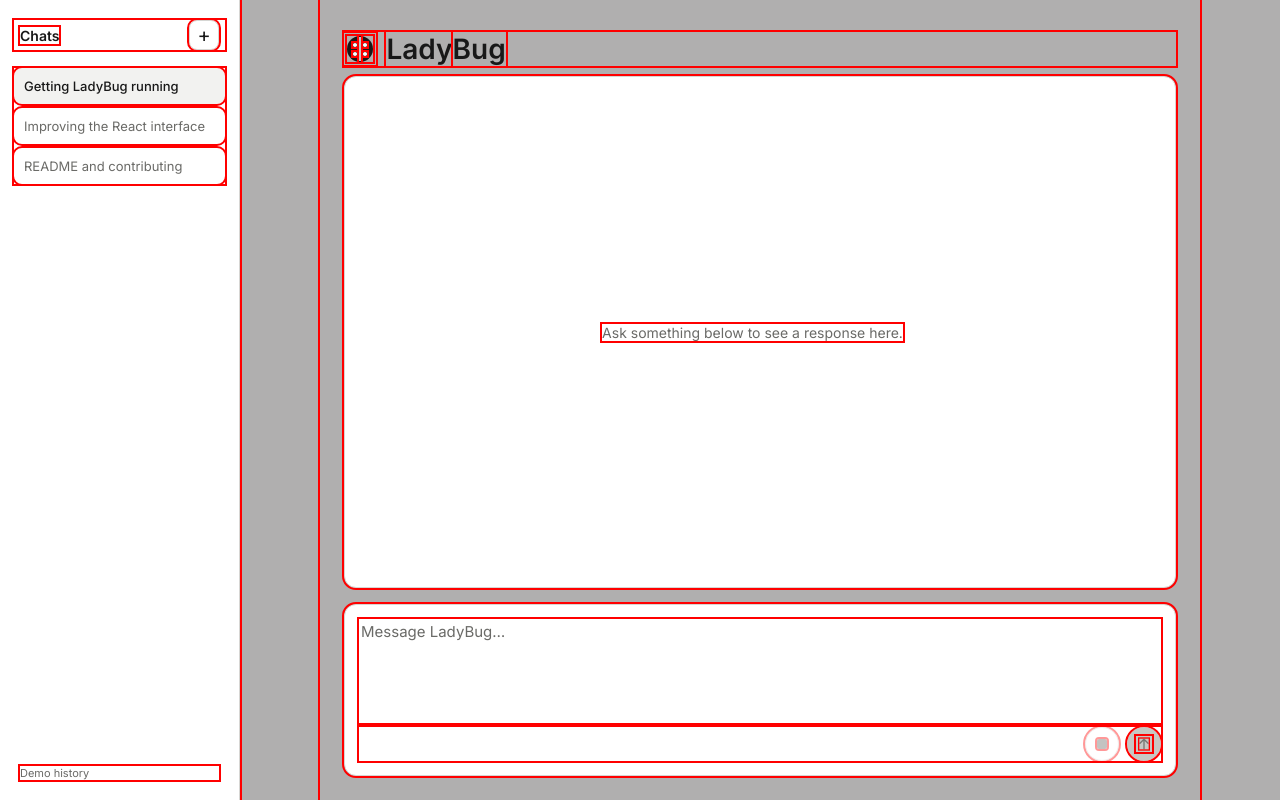
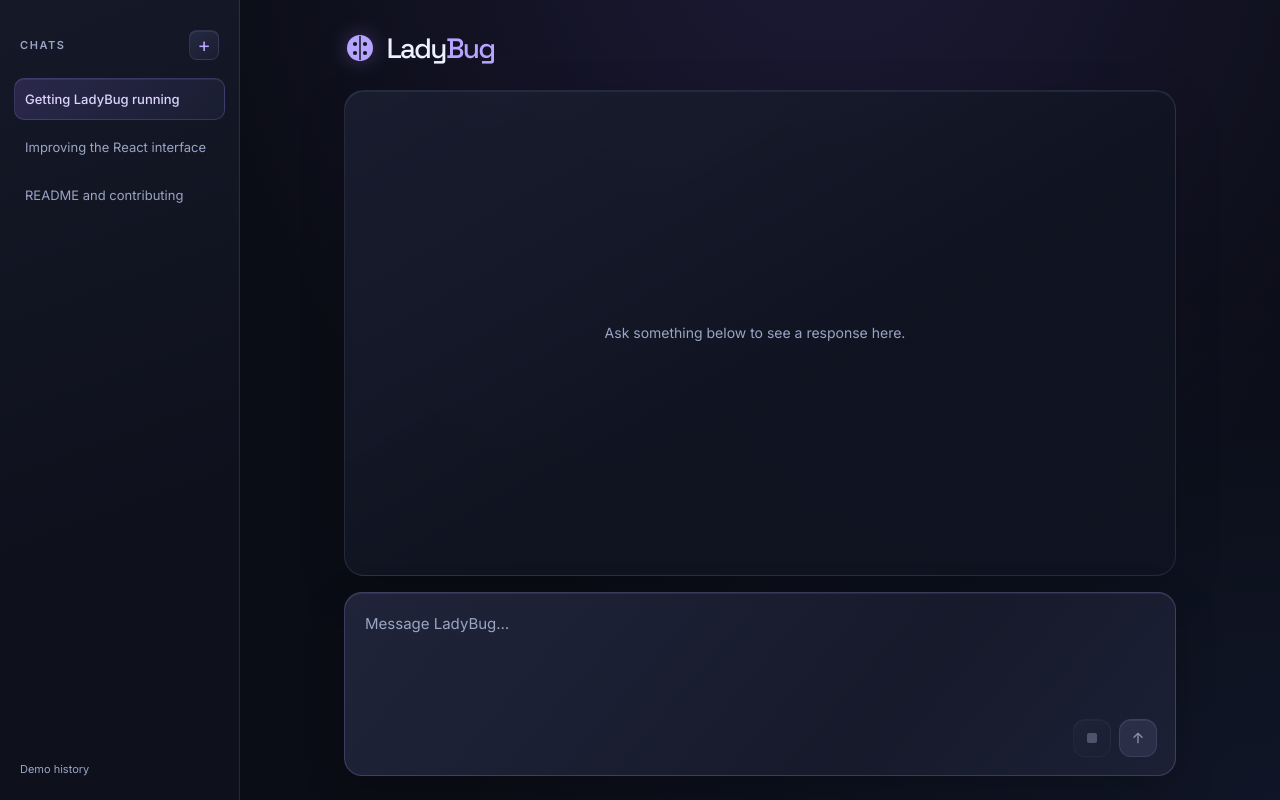
Before and after one commit to noob339/lbclient, a React (Vite) app: page / in a window 1280 px wide. Built offline with nearby package versions, Linux system fonts and the light colour scheme.

Commit message:
Add glossy dark theme with violet and blue accents

```diff
--- a/src/App.module.css
+++ b/src/App.module.css
@@ -1,39 +1,13 @@
-.app,
-.app * {
-    box-sizing: border-box;
-}
-
-* {
-    outline: 2px solid red;
-}
-:global(body) {
-    margin: 0;
-    background: #f2f2f0;
-}
-
 .app {
-    --lb-bg: #f2f2f0;
-    --lb-surface: #ffffff;
-    --lb-border: #d6d6d3;
-    --lb-text: #181818;
-    --lb-text-muted: #6a6a67;
-    --lb-control: #202020;
-    --lb-control-hover: #363636;
-    --lb-focus: #777773;
-    --lb-font-body:
-        Inter, ui-sans-serif, system-ui, -apple-system, BlinkMacSystemFont,
-        "Segoe UI", sans-serif;
-    --lb-font-mono: "SFMono-Regular", Consolas, "Liberation Mono", monospace;
-
     display: grid;
     grid-template-columns: 240px minmax(0, 1fr);
     height: 100vh;
+    height: 100dvh;
     overflow: hidden;
-    background: rgb(
-        176,
-        175,
-        175
-    ); /* this affects the background outside the prompt, sidebar and threadbox*/
+    background:
+        radial-gradient(ellipse at 65% -15%, rgba(111, 85, 203, 0.18), transparent 55%),
+        radial-gradient(ellipse at 100% 100%, rgba(49, 86, 160, 0.12), transparent 45%),
+        var(--lb-bg);
     color: var(--lb-text);
     font-family: var(--lb-font-body);
 }
@@ -43,10 +17,11 @@
     flex-direction: column;
     width: min(100%, 880px);
     height: 100vh;
+    height: 100dvh;
     min-width: 0;
     min-height: 0;
     margin: 0 auto;
-    padding: 32px 24px 24px;
+    padding: 30px 24px 24px;
 }
 
 @media (max-width: 720px) {
--- a/src/components/HaltBtn.module.css
+++ b/src/components/HaltBtn.module.css
@@ -1,9 +1,10 @@
 .haltBtn {
-  width: 34px;
-  height: 34px;
-  border-radius: 50%;
+  width: 38px;
+  height: 38px;
+  border-radius: 12px;
   border: 1px solid var(--lb-border);
-  background: var(--lb-surface);
+  background: linear-gradient(145deg, #272c43, #1b2033);
+  box-shadow: var(--lb-sheen);
   color: var(--lb-text-muted);
   display: flex;
   align-items: center;
@@ -13,12 +14,12 @@
 }
 
 .haltBtn:not(:disabled) {
-  border-color: var(--lb-control);
-  color: var(--lb-control);
+  border-color: var(--lb-accent);
+  color: var(--lb-accent);
 }
 
 .haltBtn:hover:not(:disabled) {
-  background: var(--lb-bg);
+  background: #30304d;
 }
 
 .haltBtn:disabled {
--- a/src/components/HistorySideBar.module.css
+++ b/src/components/HistorySideBar.module.css
@@ -3,10 +3,12 @@
     flex-direction: column;
     min-width: 0;
     height: 100vh;
-    padding: 20px 14px;
+    height: 100dvh;
+    padding: 30px 14px 24px;
     overflow-y: auto;
     border-right: 1px solid var(--lb-border);
-    background: var(--lb-surface);
+    background: linear-gradient(160deg, #151827, #0e111c 65%);
+    box-shadow: inset -1px 0 0 rgba(255, 255, 255, 0.015);
 }
 
 .header {
@@ -18,9 +20,11 @@
 }
 
 .title {
-    color: var(--lb-text);
-    font-size: 14px;
+    color: var(--lb-text-muted);
+    font-size: 11px;
     font-weight: 600;
+    letter-spacing: 0.14em;
+    text-transform: uppercase;
 }
 
 .newChatButton {
@@ -32,8 +36,9 @@
     padding: 0;
     border: 1px solid var(--lb-border);
     border-radius: 8px;
-    background: transparent;
-    color: var(--lb-text);
+    background: linear-gradient(145deg, #252a41, #191d30);
+    color: var(--lb-accent);
+    box-shadow: var(--lb-sheen);
     font-size: 20px;
     line-height: 1;
     cursor: pointer;
@@ -41,21 +46,21 @@
 
 .newChatButton:hover {
     border-color: var(--lb-focus);
-    background: var(--lb-bg);
+    background: var(--lb-surface-raised);
 }
 
 .history {
     display: flex;
     flex-direction: column;
-    gap: 4px;
+    gap: 6px;
 }
 
 .threadButton {
     width: 100%;
-    padding: 10px;
+    padding: 12px 10px;
     overflow: hidden;
-    border: 0;
-    border-radius: 8px;
+    border: 1px solid transparent;
+    border-radius: 10px;
     background: transparent;
     color: var(--lb-text-muted);
     font-family: inherit;
@@ -64,21 +69,25 @@
     text-overflow: ellipsis;
     white-space: nowrap;
     cursor: pointer;
+    transition: background 0.15s ease, border-color 0.15s ease, color 0.15s ease;
 }
 
 .threadButton:hover {
-    background: var(--lb-bg);
+    background: rgba(147, 157, 212, 0.07);
     color: var(--lb-text);
 }
 
 .active {
-    background: var(--lb-bg);
-    color: var(--lb-text);
+    background: linear-gradient(115deg, rgba(135, 107, 228, 0.2), rgba(102, 128, 220, 0.08));
+    border-color: rgba(170, 145, 255, 0.2);
+    box-shadow: var(--lb-sheen);
+    color: #ded5ff;
     font-weight: 500;
 }
 
 .demoLabel {
     margin: auto 6px 0;
+    padding-top: 24px;
     color: var(--lb-text-muted);
     font-size: 11px;
 }
--- a/src/components/LadyBugBrand.module.css
+++ b/src/components/LadyBugBrand.module.css
@@ -2,17 +2,18 @@
     display: flex;
     align-items: center;
     gap: 0.65rem;
-     margin-bottom: 10px;
+    margin-bottom: 24px;
 }
 
 .spotIcon {
     width: 2rem;
     height: 2rem;
     flex-shrink: 0;
+    filter: drop-shadow(0 0 10px rgba(161, 131, 255, 0.3));
 }
 
 .body {
-    fill: var(--lb-text);
+    fill: var(--lb-accent);
 }
 
 .divider {
@@ -28,6 +29,9 @@
     margin: 0;
     color: var(--lb-text);
     font-size: 1.75rem;
+    font-family: var(--lb-font-display);
+    font-weight: 500;
+    letter-spacing: -0.06em;
 }
 
 .wordmarkAccent {
--- a/src/components/PromptBox.module.css
+++ b/src/components/PromptBox.module.css
@@ -1,15 +1,16 @@
 .promptBox {
   flex-shrink: 0;
-  border: 1px solid var(--lb-border);
-  border-radius: 12px;
-  background: var(--lb-surface);
-  padding: 14px;
+  border: 1px solid rgba(168, 153, 237, 0.24);
+  border-radius: 18px;
+  background: linear-gradient(130deg, #20243a, #161a2b 65%, #1c2035);
+  padding: 18px;
+  box-shadow: var(--lb-sheen), 0 12px 40px rgba(0, 0, 0, 0.22);
   transition: border-color 0.15s ease, box-shadow 0.15s ease;
 }
 
 .promptBox:focus-within {
   border-color: var(--lb-focus);
-  box-shadow: 0 0 0 3px rgba(0, 0, 0, 0.06);
+  box-shadow: var(--lb-sheen), 0 0 0 3px var(--lb-glow), 0 12px 40px rgba(0, 0, 0, 0.22);
 }
 
 .textarea {
@@ -23,6 +24,7 @@
   line-height: 1.5;
   min-height: 96px;
   padding: 2px 2px 12px;
+  caret-color: var(--lb-accent);
 }
 
 .textarea:focus {
--- a/src/components/SubmitBtn.module.css
+++ b/src/components/SubmitBtn.module.css
@@ -1,19 +1,21 @@
 .submitBtn {
-  width: 34px;
-  height: 34px;
-  border: none;
-  border-radius: 50%;
-  background: var(--lb-control);
-  color: var(--lb-surface);
+  width: 38px;
+  height: 38px;
+  border: 1px solid rgba(235, 227, 255, 0.3);
+  border-radius: 12px;
+  background: linear-gradient(145deg, #c0afff, #9378ed 55%, #738ee9);
+  color: #151126;
+  box-shadow: var(--lb-sheen), 0 3px 16px rgba(136, 104, 231, 0.25);
   display: flex;
   align-items: center;
   justify-content: center;
   cursor: pointer;
-  transition: transform 0.12s ease, background 0.12s ease;
+  transition: transform 0.12s ease, filter 0.12s ease, box-shadow 0.12s ease;
 }
 
 .submitBtn:hover:not(:disabled) {
-  background: var(--lb-control-hover);
+  filter: brightness(1.12);
+  box-shadow: var(--lb-sheen), 0 3px 20px rgba(136, 104, 231, 0.4);
 }
 
 .submitBtn:active:not(:disabled) {
@@ -21,8 +23,10 @@
 }
 
 .submitBtn:disabled {
-  background: #c7c7c3;
-  color: #777773;
+  background: #2a2e46;
+  border-color: var(--lb-border);
+  color: #8791b1;
+  box-shadow: var(--lb-sheen);
   cursor: not-allowed;
 }
 
--- a/src/components/ThreadBox.module.css
+++ b/src/components/ThreadBox.module.css
@@ -2,12 +2,14 @@
     display: flex;
     flex: 1;
     flex-direction: column;
+    gap: 24px;
     margin-bottom: 16px;
     overflow-y: auto;
     border: 1px solid var(--lb-border);
-    border-radius: 12px;
-    background: var(--lb-surface);
-    padding: 24px;
+    border-radius: 20px;
+    background: linear-gradient(150deg, rgba(26, 30, 48, 0.94), rgba(16, 20, 33, 0.97) 60%);
+    box-shadow: var(--lb-sheen), 0 16px 48px rgba(0, 0, 0, 0.15);
+    padding: 28px;
     min-height: 0;
     scrollbar-gutter: stable;
 }
@@ -16,12 +18,50 @@
     margin: auto;
     color: var(--lb-text-muted);
     font-size: 14px;
+    line-height: 1.7;
+    text-align: center;
 }
 
-.response {
+.message {
     display: flex;
     flex-direction: column;
     gap: 10px;
+    min-width: 0;
+    max-width: 100%;
+    font-size: 14px;
+}
+
+.userMessage {
+    align-self: flex-end;
+    max-width: 88%;
+    padding: 16px 20px;
+    border: 1px solid rgba(161, 143, 238, 0.2);
+    border-radius: 16px 16px 4px 16px;
+    background: linear-gradient(130deg, rgba(135, 107, 228, 0.17), rgba(91, 118, 191, 0.1));
+    box-shadow: var(--lb-sheen);
+}
+
+.assistantMessage {
+    align-self: stretch;
+    padding: 4px 0;
+}
+
+.role {
+    color: var(--lb-accent);
+    font-size: 11px;
+    font-weight: 600;
+    letter-spacing: 0.04em;
+}
+
+.userMessage .role {
+    color: var(--lb-blue);
+}
+
+.userText {
+    margin: 0;
+    white-space: pre-wrap;
+    overflow-wrap: anywhere;
+    line-height: 1.65;
 }
 
 .responseText {
@@ -54,6 +94,7 @@
     padding: 12px;
     overflow-x: auto;
     border-radius: 8px;
+    border: 1px solid var(--lb-border);
     background: var(--lb-bg);
 }
 
@@ -69,8 +110,21 @@
 }
 
 .responseText a {
-    color: inherit;
+    color: var(--lb-blue);
     text-decoration: underline;
+    text-underline-offset: 3px;
+}
+
+.responseText blockquote {
+    margin: 12px 0;
+    padding-left: 16px;
+    border-left: 2px solid var(--lb-accent);
+    color: var(--lb-text-muted);
+}
+
+.responseText hr {
+    border: 0;
+    border-top: 1px solid var(--lb-border);
 }
 .meta {
     margin: 0;
@@ -92,7 +146,8 @@
     width: 7px;
     height: 7px;
     border-radius: 50%;
-    background: var(--lb-text-muted);
+    background: var(--lb-accent);
+    box-shadow: 0 0 10px var(--lb-glow);
     animation: pulse 1.1s ease-in-out infinite;
 }
 
@@ -108,6 +163,16 @@
     font-family: var(--lb-font-mono);
 }
 
+@media (max-width: 720px) {
+    .thread {
+        padding: 20px 16px;
+    }
+
+    .userMessage {
+        max-width: 95%;
+    }
+}
+
 @keyframes pulse {
     0%,
     80%,
--- a/src/index.css
+++ b/src/index.css
@@ -1,16 +1,18 @@
 @import url('https://fonts.googleapis.com/css2?family=Space+Grotesk:wght@500;700&family=Inter:wght@400;500;600&family=JetBrains+Mono:wght@400;500&display=swap');
 
 :root {
-  --lb-bg: #14100f;
-  --lb-surface: #1d1817;
-  --lb-surface-raised: #241e1d;
-  --lb-border: #2e2624;
-  --lb-red: #d7263d;
-  --lb-red-dark: #a81e30;
-  --lb-red-glow: rgba(215, 38, 61, 0.32);
-  --lb-spot: #0b0908;
-  --lb-text: #f3ece9;
-  --lb-text-muted: #a89490;
+  color-scheme: dark;
+  --lb-bg: #0b0d16;
+  --lb-surface: #121522;
+  --lb-surface-raised: #1b2033;
+  --lb-border: rgba(173, 185, 239, 0.13);
+  --lb-text: #edf0ff;
+  --lb-text-muted: #9aa5c4;
+  --lb-accent: #b7a4ff;
+  --lb-blue: #8aaeff;
+  --lb-focus: #a997ff;
+  --lb-glow: rgba(139, 111, 255, 0.16);
+  --lb-sheen: inset 0 1px 0 rgba(224, 230, 255, 0.07);
 
   --lb-font-display: 'Space Grotesk', sans-serif;
   --lb-font-body: 'Inter', system-ui, sans-serif;
@@ -19,6 +21,8 @@
 
 * {
   box-sizing: border-box;
+  scrollbar-width: thin;
+  scrollbar-color: #373c57 transparent;
 }
 
 html,
@@ -40,8 +44,13 @@ button {
 }
 
 :focus-visible {
-  outline: 2px solid var(--lb-red);
+  outline: 2px solid var(--lb-focus);
   outline-offset: 2px;
+}
+
+::selection {
+  background: #59478e;
+  color: #ffffff;
 }
 
 @media (prefers-reduced-motion: reduce) {
```
